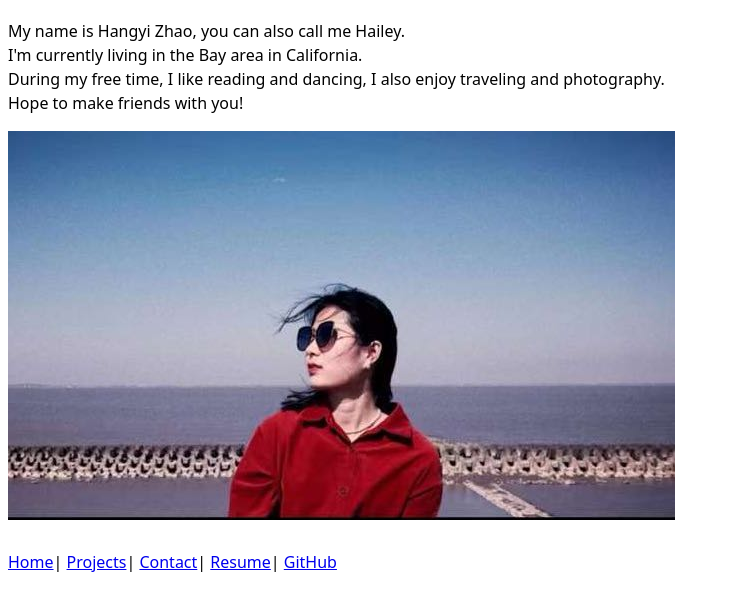
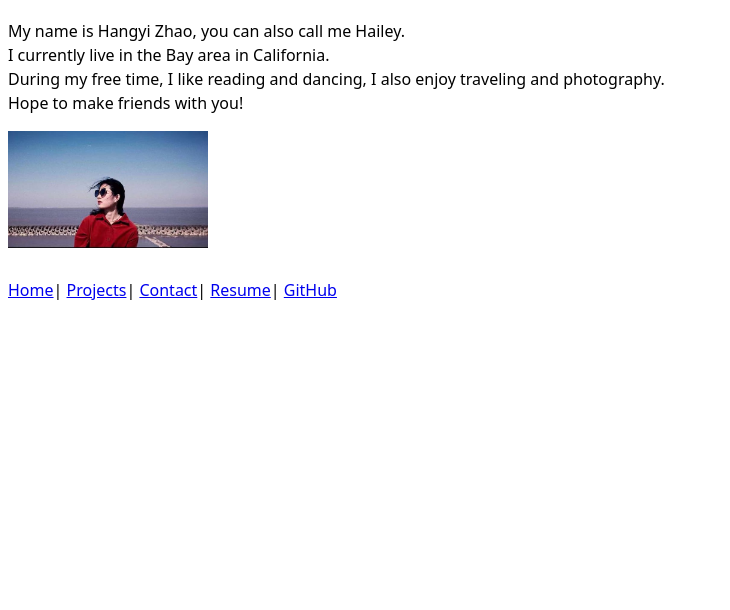
Before and after one commit to hangyizhao949/portfolio, a plain HTML site: page index.html in a window 1280 px wide. Shown: the part 72-682 px from the top of the page, without its empty margins (0-730 px from the left). Drawn offline with Linux system fonts and the light colour scheme.

Commit message:
resize picture in home page

```diff
--- a/index.html
+++ b/index.html
@@ -11,11 +11,11 @@
 <body>
     <h1>Hangyi Zhao</h1>
     <p>My name is Hangyi Zhao, you can also call me Hailey. <br>
-        I'm currently living in the Bay area in California.<br>
+        I currently live in the Bay area in California.<br>
         During my free time, I like reading and dancing, I also enjoy traveling and photography.<br>
         Hope to make friends with you!
     </p>
-    <img src="images/WechatIMG170.jpg" alt="Hangyi Zhao's photo">
+    <img src="images/WechatIMG170.jpg" alt="Hangyi Zhao's photo" width="200">
     <br><br>
     <nav>
         <a href="index.html">Home</a>|
```
